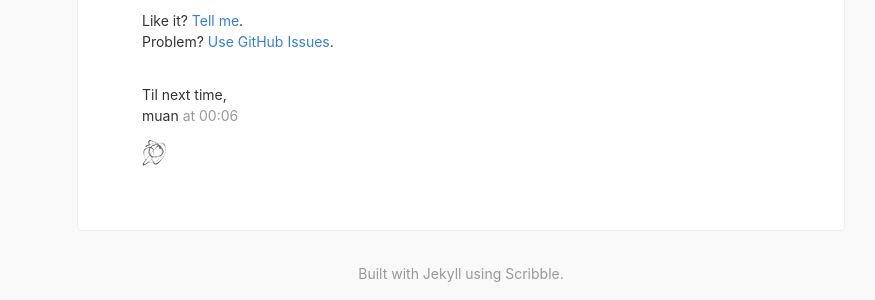
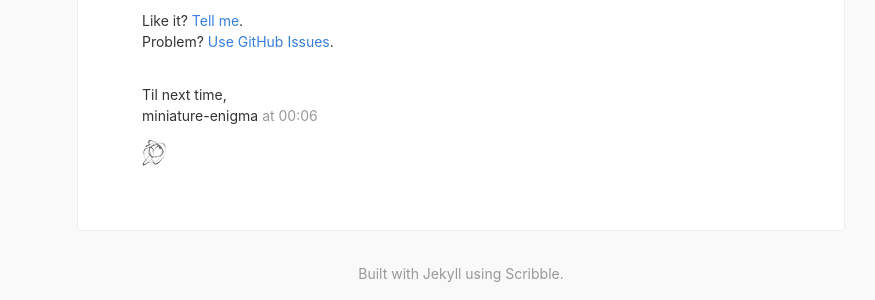
Before and after one commit to halobat/voguish, a Jekyll site: the page built from _posts/2017-03-12-scribble-the-jekyll-theme.md, in a window 1280 px wide. Shown: the part 1138-1438 px from the top of the page, without its empty margins (179-1054 px from the left). Built offline with Jekyll 4.4.1, drawn with Linux system fonts in a browser that asks for light colours; nearby versions of some CDN libraries.

Commit message:
Update _config.yml

```diff
--- a/_config.yml
+++ b/_config.yml
@@ -1,8 +1,8 @@
 # ----------- CONFIGURABLE START -----------
 title:            "Scribble"
 description:      "Such theme, very cool."
-url:              http://scribble.muan.co # Site url, without a slash at the end.
-signoff:          "muan" # Your name
+url:              https://jotarokujo2.gihub.io/miniature-enigma # Site url, without a slash at the end.
+signoff:          "miniature-enigma" # Your name
 facebook_appid:   # APP ID for like button, remove from /_includes/share.html if unwanted.
 google_analytics: # Set tracking, remove from /javascripts/basic.js if unwanted.
 share:            false # Turn on twitter and facebook share buttons
```
